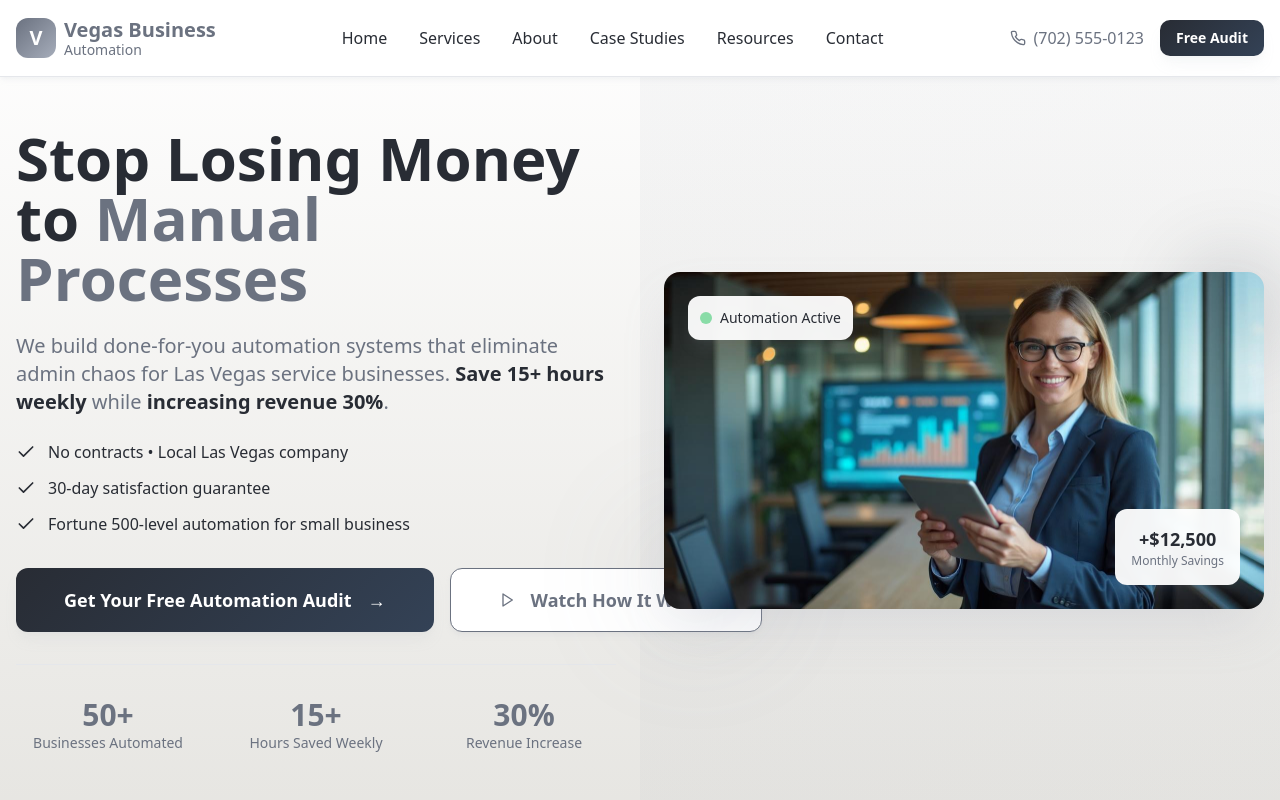
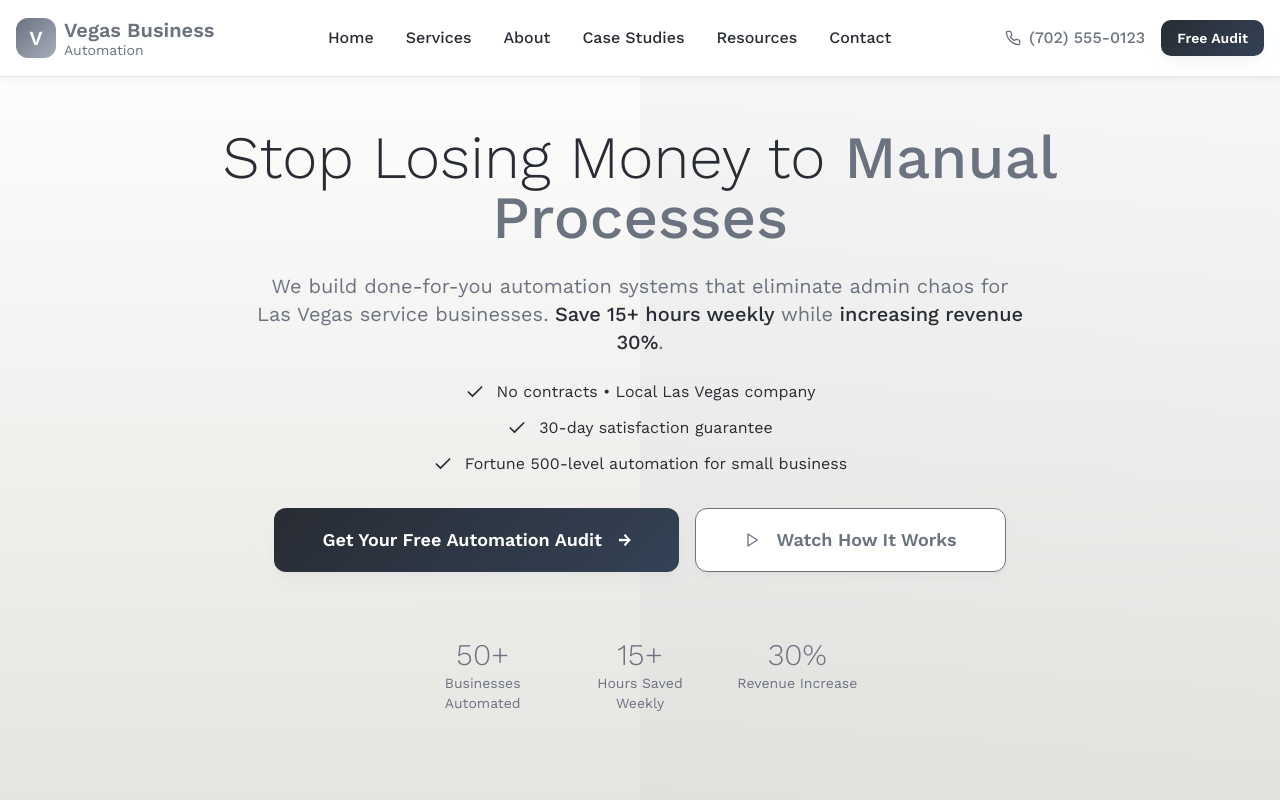
Before and after one commit to agentalvin/vegas-flow-ignite, a React (Vite) app: page / in a window 1280 px wide. Shown: the top 800 px of the page. Built offline with nearby package versions, Linux system fonts and the light colour scheme.

Commit message:
Refactor Hero Section
Remove hero image and update font to a more minimal option.

```diff
--- a/index.html
+++ b/index.html
@@ -5,7 +5,11 @@
     <meta name="viewport" content="width=device-width, initial-scale=1.0" />
     <title>Vegas Business Automation - Eliminate Manual Processes | Las Vegas</title>
     <meta name="description" content="Stop losing money to manual processes. We build done-for-you automation systems for Las Vegas service businesses. Save 15+ hours weekly, increase revenue 30%. Free consultation." />
-    <meta name="author" content="Vegas Business Automation" />
+     <meta name="author" content="Vegas Business Automation" />
+
+    <link rel="preconnect" href="https://fonts.googleapis.com">
+    <link rel="preconnect" href="https://fonts.gstatic.com" crossorigin>
+    <link href="https://fonts.googleapis.com/css2?family=Work+Sans:wght@300;400;500;600&display=swap" rel="stylesheet">
 
     <meta property="og:title" content="Vegas Business Automation - Eliminate Manual Processes | Las Vegas" />
     <meta property="og:description" content="Stop losing money to manual processes. We build done-for-you automation systems for Las Vegas service businesses. Save 15+ hours weekly, increase revenue 30%." />
--- a/src/components/Hero.tsx
+++ b/src/components/Hero.tsx
@@ -12,40 +12,39 @@ const Hero = () => {
       </div>
 
       <div className="relative container mx-auto px-4">
-        <div className="grid grid-cols-1 lg:grid-cols-2 gap-12 items-center">
-          {/* Left Content */}
+        <div className="max-w-4xl mx-auto text-center">
           <div className="space-y-8">
             <div className="space-y-6">
-              <h1 className="text-4xl md:text-5xl lg:text-6xl font-bold text-foreground leading-tight">
+              <h1 className="text-4xl md:text-5xl lg:text-6xl font-light text-foreground leading-tight">
                 Stop Losing Money to{" "}
-                <span className="text-primary">Manual Processes</span>
+                <span className="text-primary font-medium">Manual Processes</span>
               </h1>
 
-              <p className="text-lg md:text-xl text-muted-foreground leading-relaxed">
+              <p className="text-lg md:text-xl text-muted-foreground leading-relaxed max-w-3xl mx-auto">
                 We build done-for-you automation systems that eliminate admin chaos for Las Vegas service businesses.
-                <span className="text-secondary font-semibold"> Save 15+ hours weekly</span> while
-                <span className="text-secondary font-semibold"> increasing revenue 30%</span>.
+                <span className="text-secondary font-medium"> Save 15+ hours weekly</span> while
+                <span className="text-secondary font-medium"> increasing revenue 30%</span>.
               </p>
 
               {/* Trust Points */}
-              <div className="space-y-3">
-                <div className="flex items-center space-x-3">
-                  <Check className="w-5 h-5 text-secondary" />
-                  <span className="text-foreground font-medium">No contracts • Local Las Vegas company</span>
+              <div className="space-y-3 max-w-lg mx-auto">
+                <div className="flex items-center justify-center space-x-3">
+                  <Check className="w-5 h-5 text-secondary flex-shrink-0" />
+                  <span className="text-foreground">No contracts • Local Las Vegas company</span>
                 </div>
-                <div className="flex items-center space-x-3">
-                  <Check className="w-5 h-5 text-secondary" />
-                  <span className="text-foreground font-medium">30-day satisfaction guarantee</span>
+                <div className="flex items-center justify-center space-x-3">
+                  <Check className="w-5 h-5 text-secondary flex-shrink-0" />
+                  <span className="text-foreground">30-day satisfaction guarantee</span>
                 </div>
-                <div className="flex items-center space-x-3">
-                  <Check className="w-5 h-5 text-secondary" />
-                  <span className="text-foreground font-medium">Fortune 500-level automation for small business</span>
+                <div className="flex items-center justify-center space-x-3">
+                  <Check className="w-5 h-5 text-secondary flex-shrink-0" />
+                  <span className="text-foreground">Fortune 500-level automation for small business</span>
                 </div>
               </div>
             </div>
 
             {/* CTA Buttons */}
-            <div className="flex flex-col sm:flex-row gap-4">
+            <div className="flex flex-col sm:flex-row gap-4 justify-center">
               <Button variant="hero" size="xl" className="group">
                 Get Your Free Automation Audit
                 <span className="ml-2 group-hover:translate-x-1 transition-transform">→</span>
@@ -58,49 +57,20 @@ const Hero = () => {
             </div>
 
             {/* Social Proof Numbers */}
-            <div className="grid grid-cols-3 gap-6 pt-8 border-t">
+            <div className="grid grid-cols-3 gap-6 pt-8 border-t max-w-md mx-auto">
               <div className="text-center">
-                <div className="text-2xl md:text-3xl font-bold text-primary">50+</div>
+                <div className="text-2xl md:text-3xl font-light text-primary">50+</div>
                 <div className="text-sm text-muted-foreground">Businesses Automated</div>
               </div>
               <div className="text-center">
-                <div className="text-2xl md:text-3xl font-bold text-primary">15+</div>
+                <div className="text-2xl md:text-3xl font-light text-primary">15+</div>
                 <div className="text-sm text-muted-foreground">Hours Saved Weekly</div>
               </div>
               <div className="text-center">
-                <div className="text-2xl md:text-3xl font-bold text-primary">30%</div>
+                <div className="text-2xl md:text-3xl font-light text-primary">30%</div>
                 <div className="text-sm text-muted-foreground">Revenue Increase</div>
               </div>
             </div>
-          </div>
-
-          {/* Right Content - Hero Image */}
-          <div className="relative">
-            <div className="relative rounded-2xl overflow-hidden shadow-large">
-              <img
-                src={heroImage}
-                alt="Professional business owner using automated dashboard"
-                className="w-full h-auto object-cover"
-              />
-              {/* Floating Elements */}
-              <div className="absolute top-6 left-6 bg-white/95 backdrop-blur-sm rounded-lg p-3 shadow-medium">
-                <div className="flex items-center space-x-2">
-                  <div className="w-3 h-3 bg-green-500 rounded-full animate-pulse"></div>
-                  <span className="text-sm font-medium text-foreground">Automation Active</span>
-                </div>
-              </div>
-
-              <div className="absolute bottom-6 right-6 bg-white/95 backdrop-blur-sm rounded-lg p-4 shadow-medium">
-                <div className="text-center">
-                  <div className="text-lg font-bold text-secondary">+$12,500</div>
-                  <div className="text-xs text-muted-foreground">Monthly Savings</div>
-                </div>
-              </div>
-            </div>
-
-            {/* Background Decoration */}
-            <div className="absolute -top-4 -right-4 w-24 h-24 gradient-secondary rounded-full opacity-20 blur-2xl"></div>
-            <div className="absolute -bottom-8 -left-8 w-32 h-32 gradient-primary rounded-full opacity-10 blur-3xl"></div>
           </div>
         </div>
       </div>
--- a/src/index.css
+++ b/src/index.css
@@ -116,7 +116,9 @@
   }
 
   body {
-    @apply bg-background text-foreground font-sans antialiased;
+    @apply bg-background text-foreground antialiased;
+    font-family: 'Work Sans', -apple-system, BlinkMacSystemFont, 'Segoe UI', sans-serif;
+    font-weight: 400;
   }
 
   /* Custom utility classes */
```
